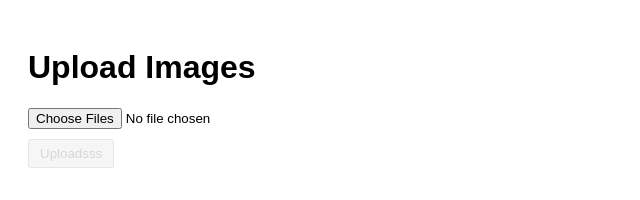
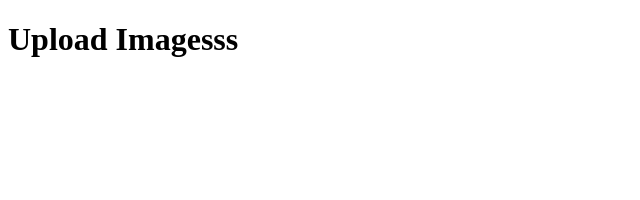
Before and after one commit to yagnik1818/bulktestimageupload, a website: page Index.html in a window 1280 px wide. Shown: the whole page, without its empty margins (0-640 px from the left). Drawn offline with Linux system fonts and the light colour scheme.

Commit message:
Staticcccs

```diff
--- a/Index.html
+++ b/Index.html
@@ -5,7 +5,7 @@
   <meta charset="UTF-8">
   <meta name="viewport" content="width=device-width, initial-scale=1.0">
   <title>Bulk Image Upload</title>
-  <style>
+  <!-- <style>
     body {
       font-family: Arial, sans-serif;
       padding: 20px;
@@ -24,14 +24,14 @@
     button:disabled {
       opacity: 0.5;
     }
-  </style>
+  </style> -->
 </head>
 
 <body>
-  <h1>Upload Images</h1>
-  <input type="file" id="fileInput" multiple accept="image/*" />
+  <h1>Upload Imagesss</h1>
+  <!-- <input type="file" id="fileInput" multiple accept="image/*" />
   <div id="preview"></div>
-  <button id="uploadBtn" disabled>Uploadsss</button>
+  <button id="uploadBtn" disabled>Uploadsss</button> -->
 
   <!-- <script>
     const fileInput = document.getElementById('fileInput');
```
Also changed, not shown: .github/workflows/azure-static-web-apps-salmon-dune-04e05ea0f.yml.
